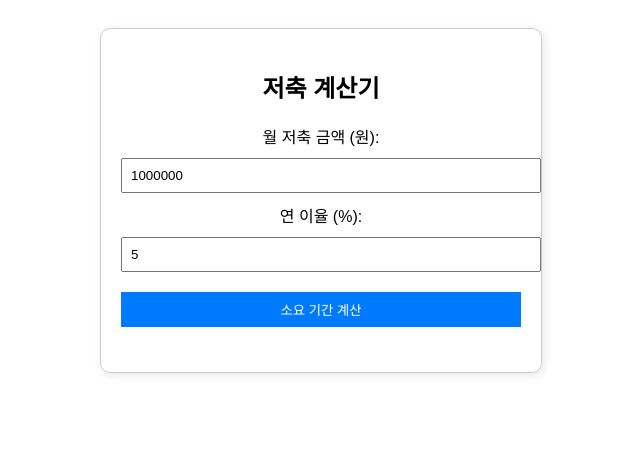
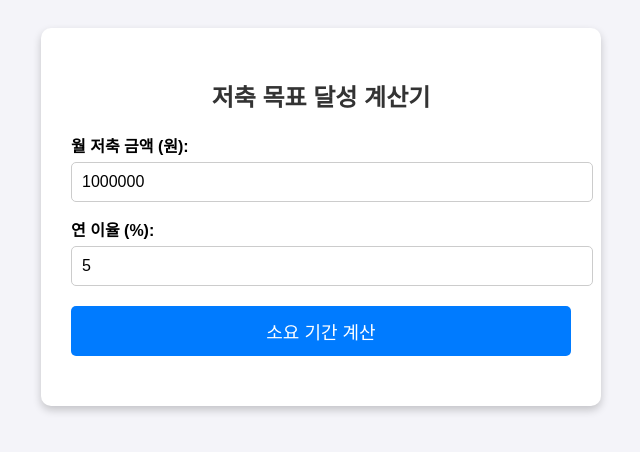
Before and after one commit to raphealcho/1eok, a plain HTML site: page index.html in a window 1280 px wide. Shown: the whole page, without its empty margins (319-959 px from the left). Drawn offline with Linux system fonts and the light colour scheme.

Commit message:
Update index.html

```diff
--- a/index.html
+++ b/index.html
@@ -6,41 +6,64 @@
     <title>저축 계산기</title>
     <style>
         body {
-            font-family: Arial, sans-serif;
+            font-family: 'Arial', sans-serif;
             text-align: center;
+            background-color: #f4f4f9;
             padding: 20px;
         }
         .container {
-            max-width: 400px;
+            max-width: 500px;
             margin: auto;
-            padding: 20px;
+            padding: 30px;
+            background: white;
+            border-radius: 10px;
+            box-shadow: 0 4px 8px rgba(0, 0, 0, 0.2);
+        }
+        h2 {
+            color: #333;
+            margin-bottom: 20px;
+            font-size: 24px;
+        }
+        label {
+            font-weight: bold;
+            display: block;
+            margin-top: 15px;
+            text-align: left;
+        }
+        input {
+            width: 100%;
+            padding: 10px;
+            margin-top: 5px;
             border: 1px solid #ccc;
-            border-radius: 10px;
-            box-shadow: 2px 2px 10px rgba(0, 0, 0, 0.1);
-        }
-        input, button {
-            margin: 10px 0;
-            padding: 8px;
-            width: 100%;
+            border-radius: 5px;
+            font-size: 16px;
         }
         button {
+            width: 100%;
+            padding: 12px;
+            margin-top: 20px;
             background-color: #007bff;
             color: white;
+            font-size: 18px;
             border: none;
+            border-radius: 5px;
             cursor: pointer;
+            transition: background 0.3s;
         }
         button:hover {
             background-color: #0056b3;
         }
         .result {
             font-weight: bold;
-            margin-top: 15px;
+            margin-top: 20px;
+            font-size: 18px;
+            color: #007bff;
         }
     </style>
 </head>
 <body>
     <div class="container">
-        <h2>저축 계산기</h2>
+        <h2>저축 목표 달성 계산기</h2>
         <label for="savings">월 저축 금액 (원):</label>
         <input type="number" id="savings" min="1" value="1000000">
 
```
